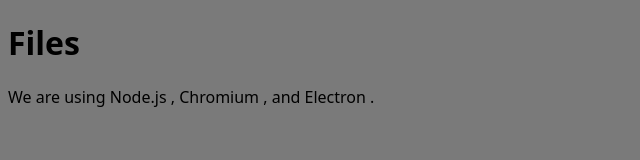
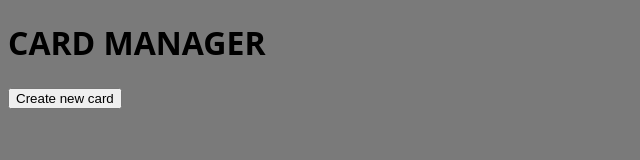
Before and after one commit to InuDeveloper/CardProjects, an Electron app: page src/index.html in a window 800 px wide. Shown: the whole page, without its empty margins (0-640 px from the left). Drawn offline with Linux system fonts and the light colour scheme.

Commit message:
Working on Button behaviour to create the card.

```diff
--- a/src/index.html
+++ b/src/index.html
@@ -12,8 +12,16 @@
     </head>
     <body>
         <!-- First to do is the card management. (CREATE, EDIT, SAVE, DELETE) -->
-        <h1>Files</h1>
+
+        <h1>CARD MANAGER</h1>
+        <div>
+            <!-- Cards -->
+            <button>Create new card</button>
+        </div>
+
+        <!-- <h1>Files</h1>
         We are using Node.js <span id="node-version"></span>, Chromium
-        <span id="chrome-version"></span>, and Electron <span id="electron-version"></span>.
+        <span id="chrome-version"></span>, and Electron <span id="electron-version"></span>. -->
     </body>
+    <script src="./script/button.js"></script>
 </html>
--- /dev/null
+++ b/src/script/button.js
@@ -0,0 +1,4 @@
+// Button behaviour
+const CreateCardElement = () => {
+    // Function when button is clicked.
+}
```
